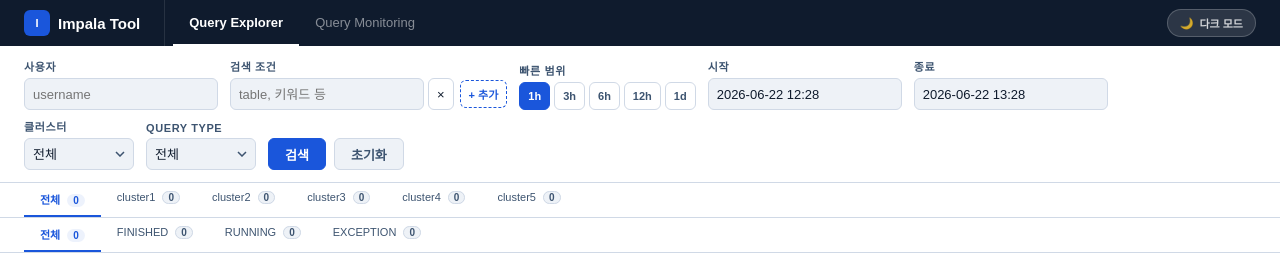
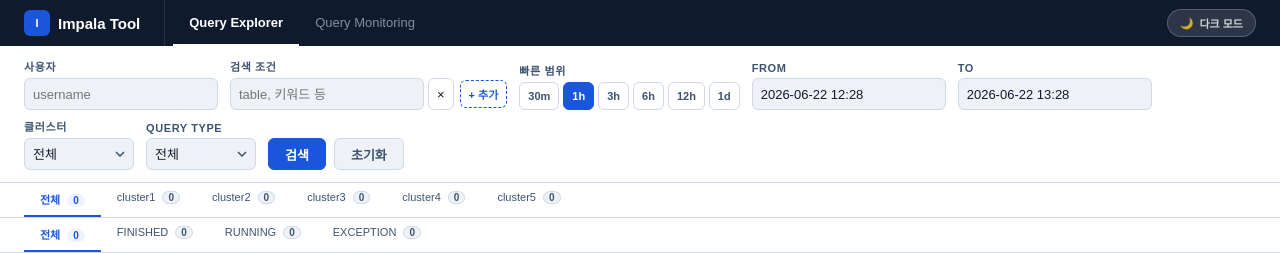
Before and after one commit to Joonhong-Park/impala_tool, a FastAPI app: page / in a window 1280 px wide. Shown: the top 253 px of the page. Run offline with FastAPI, Linux system fonts and the light colour scheme.

Commit message:
feat: QE 빠른 범위 30m 추가, 시작/종료 라벨 from/to 변경
- preset 버튼에 30m(data-h="0.5") 추가
- parseInt → parseFloat으로 변경 (0.5 정상 처리)
- 시작/종료 라벨을 from/to로 변경

Co-Authored-By: Claude Sonnet 4.6 <noreply@anthropic.com>

```diff
--- a/static/js/explorer.js
+++ b/static/js/explorer.js
@@ -61,7 +61,7 @@ async function qeInit() {
   $('qe-add-cond').onclick   = qeAddCondRow;
 
   document.querySelectorAll('.preset-btn').forEach(btn => {
-    btn.onclick = () => qeSetPreset(parseInt(btn.dataset.h));
+    btn.onclick = () => qeSetPreset(parseFloat(btn.dataset.h));
   });
 
   document.querySelector('.filters').addEventListener('keydown', e => {
--- a/templates/_explorer.html
+++ b/templates/_explorer.html
@@ -14,6 +14,7 @@
     <div class="fg">
       <label>빠른 범위</label>
       <div class="presets" id="qe-presets">
+        <button class="preset-btn" data-h="0.5">30m</button>
         <button class="preset-btn active" data-h="1">1h</button>
         <button class="preset-btn" data-h="3">3h</button>
         <button class="preset-btn" data-h="6">6h</button>
@@ -22,11 +23,11 @@
       </div>
     </div>
     <div class="fg">
-      <label>시작</label>
+      <label>from</label>
       <input type="text" id="qe-from" placeholder="2026-06-19 14:30" autocomplete="off">
     </div>
     <div class="fg">
-      <label>종료</label>
+      <label>to</label>
       <input type="text" id="qe-to" placeholder="2026-06-19 14:30" autocomplete="off">
     </div>
   </div>
```
